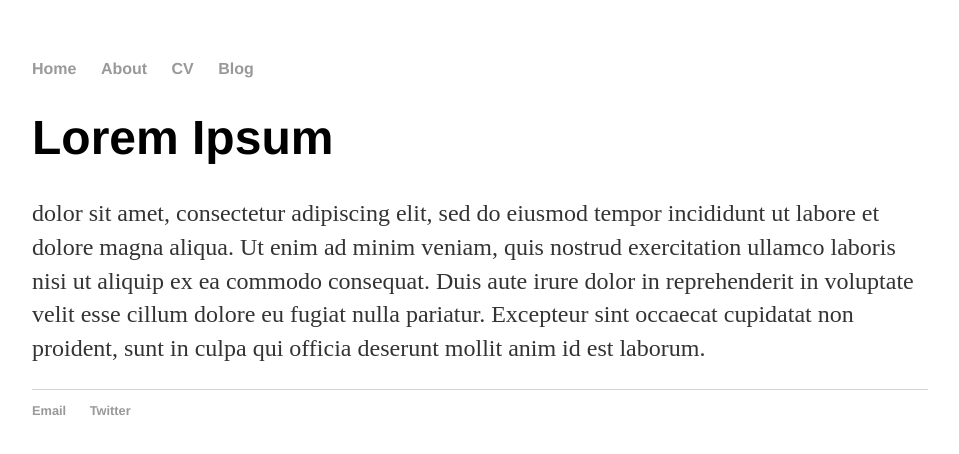
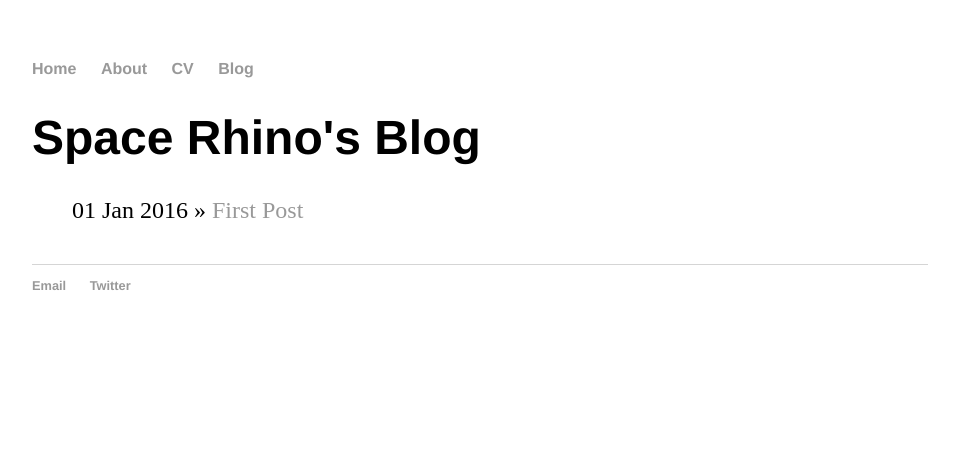
Before and after one commit to 1morespacerhino/1morespacerhino.github.io, a Jekyll site: the page built from blog/index.html, in a window 1280 px wide. Shown: the top 454 px of the page, without its empty margins (160-1119 px from the left). Built offline with Jekyll 4.4.1, drawn with Linux system fonts in a browser that asks for light colours.

Commit message:
Building blog

```diff
--- a/blog/index.html
+++ b/blog/index.html
@@ -1,9 +1,12 @@
 ---
 layout: default
-title: Space Rhino
+title: Space Rhino's Blog
 ---
 
-      <div class="blurb">
-        <h1>Lorem Ipsum</h1>
-				<p>dolor sit amet, consectetur adipiscing elit, sed do eiusmod tempor incididunt ut labore et dolore magna aliqua. Ut enim ad minim veniam, quis nostrud exercitation ullamco laboris nisi ut aliquip ex ea commodo consequat. Duis aute irure dolor in reprehenderit in voluptate velit esse cillum dolore eu fugiat nulla pariatur. Excepteur sint occaecat cupidatat non proident, sunt in culpa qui officia deserunt mollit anim id est laborum.</p>
-    	</div>
+	<h1>{{ page.title }}</h1>
+	<ul class="posts">
+
+	  {% for post in site.posts %}
+	    <li><span>{{ post.date | date_to_string }}</span> » <a href="{{ post.url }}" title="{{ post.title }}">{{ post.title }}</a></li>
+	  {% endfor %}
+	</ul>
```
Also changed, not shown: _layouts/post.html (added, +9 -0 lines), _posts/2016-01-01-First-Post.md (added, +7 -0 lines).
